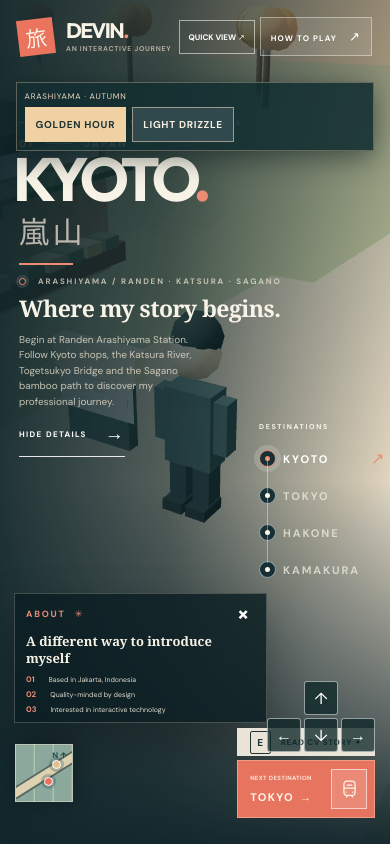
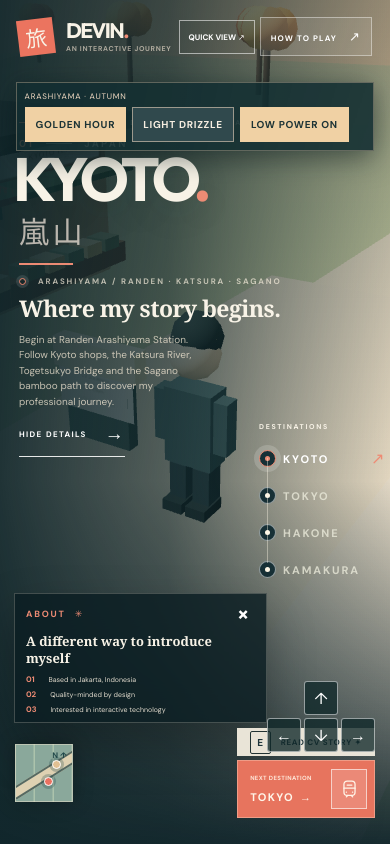
Before and after one commit to DevinEldrian/Portofolio, a React (Vite) app: page / in a window 390 px wide. Built offline with nearby package versions, Linux system fonts and the light colour scheme; a web font is replaced by a local one.

Commit message:
feat(ui): accessible low-power graphics toggle with mobile default

```diff
--- a/src/App.jsx
+++ b/src/App.jsx
@@ -21,6 +21,7 @@ export default function App(){
   const [traveling,setTraveling]=useState(false)
   const [travelStage,setTravelStage]=useState('')
   const [weather,setWeather]=useState('golden')
+  const [lowGraphics,setLowGraphics]=useState(()=>typeof window!=='undefined'&&window.matchMedia('(max-width: 760px)').matches)
   const [going,setGoing]=useState('tokyo')
   const [open,setOpen]=useState(true)
   const [guide,setGuide]=useState(false)
@@ -96,6 +97,7 @@ export default function App(){
   },[])
   useEffect(()=>{world.current?.setInputEnabled?.(!quickView&&!storyId&&!traveling)},[quickView,storyId,traveling])
   useEffect(()=>{world.current?.setWeather?.(weather)},[weather])
+  useEffect(()=>{world.current?.setPerformanceMode?.(lowGraphics)},[lowGraphics])
   useEffect(()=>{
     if(!traveling)return
     const onEscape=e=>{if(e.key==='Escape'){e.preventDefault();skipJourney()}}
@@ -160,6 +162,7 @@ export default function App(){
       <span>ARASHIYAMA · AUTUMN</span>
       <button aria-pressed={weather==='golden'} onClick={()=>setWeather('golden')}>GOLDEN HOUR</button>
       <button aria-pressed={weather==='drizzle'} onClick={()=>setWeather('drizzle')}>LIGHT DRIZZLE</button>
+      <button aria-pressed={lowGraphics} onClick={()=>setLowGraphics(v=>!v)}>LOW POWER {lowGraphics?'ON':'OFF'}</button>
     </div>}
     {guide&&<aside className="guide" aria-label="Controls"><h3>EXPLORER'S GUIDE</h3>
       <p><kbd>W</kbd> <kbd>A</kbd> <kbd>S</kbd> <kbd>D</kbd><span>Move avatar</span></p>
```
